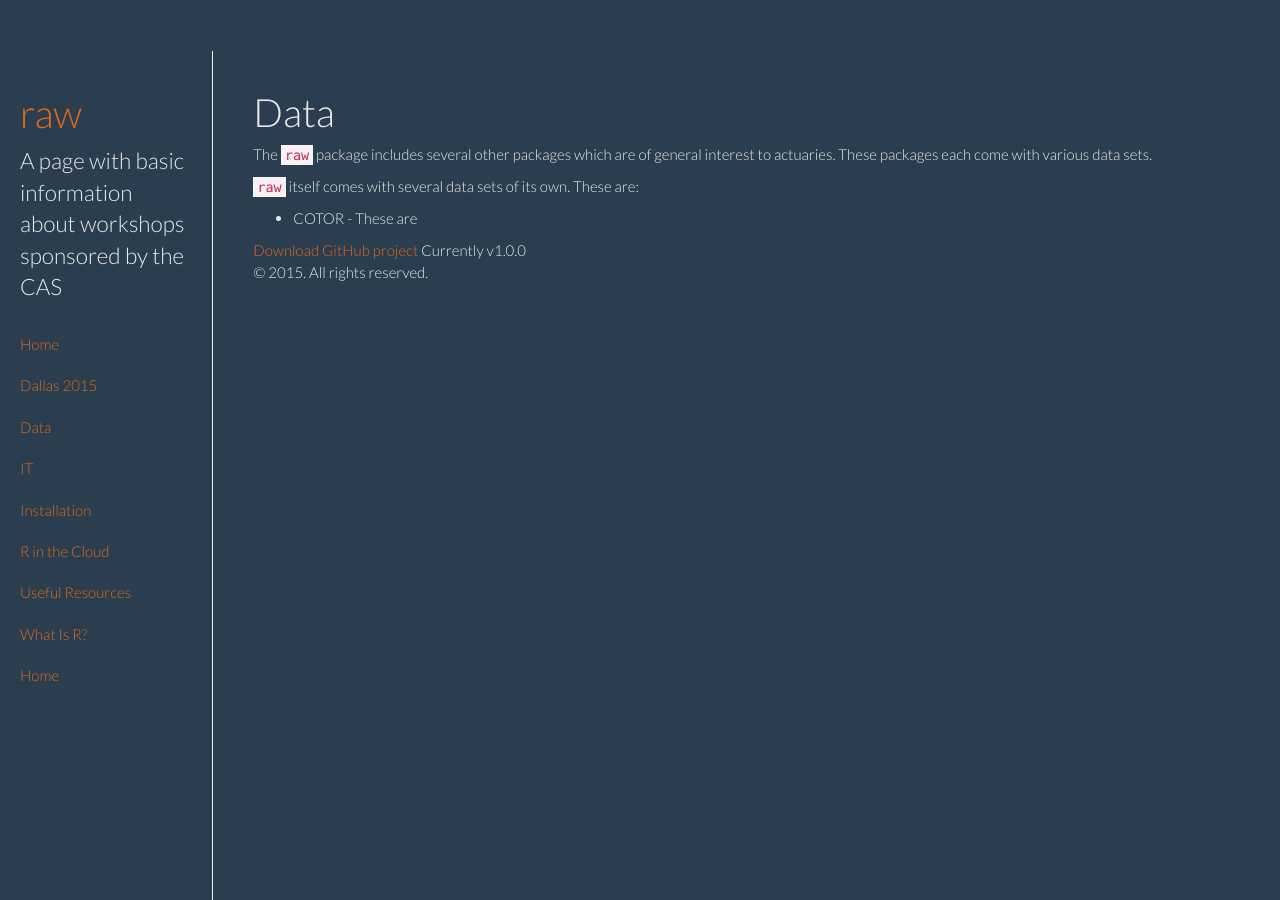
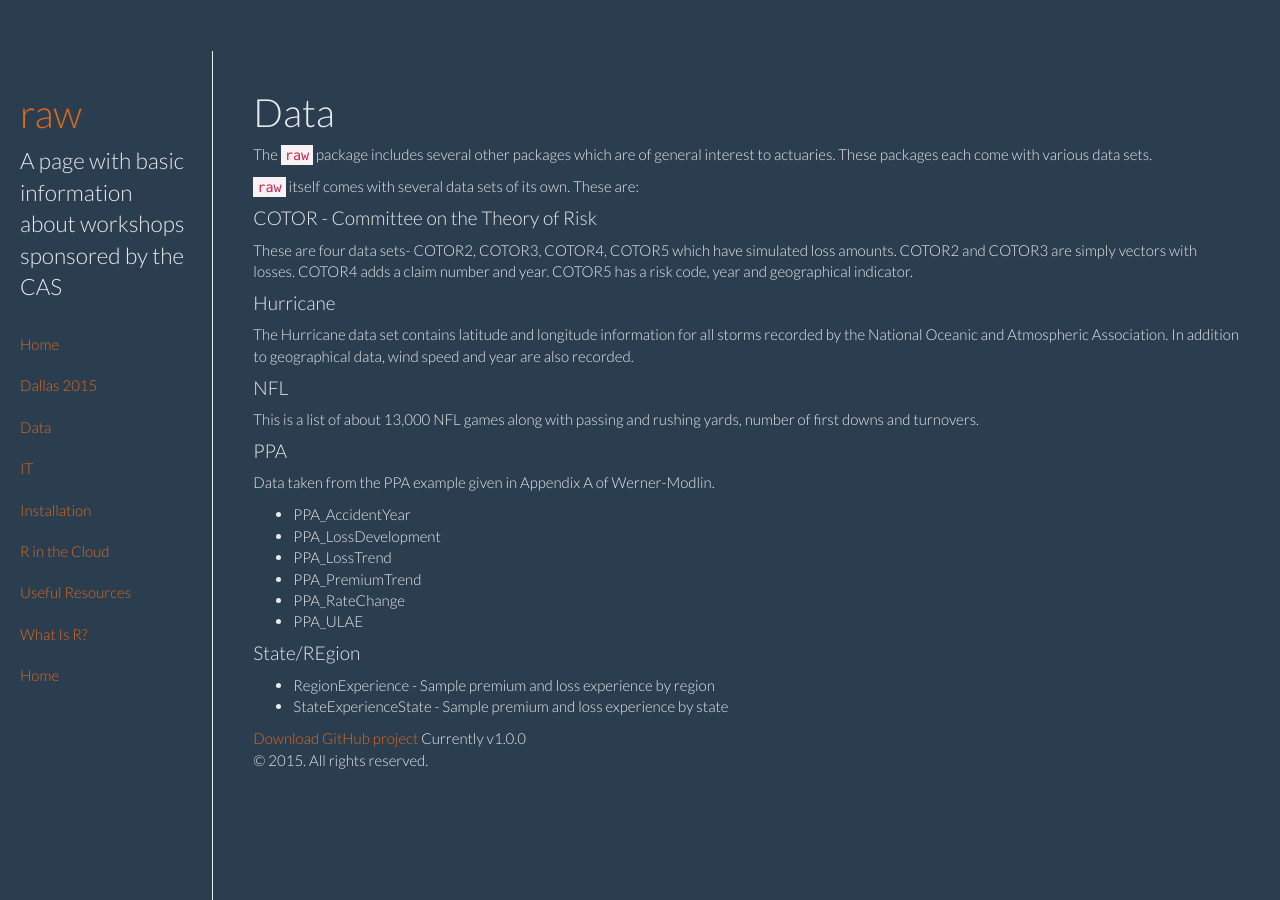
Before and after one commit to PirateGrunt/raw, a Jekyll site: the page built from Data.md, in a window 1280 px wide. Built offline with Jekyll 4.4.1, drawn with Linux system fonts in a browser that asks for light colours; nearby versions of some CDN libraries; library files that are not in the unit come from our copies.

Commit message:
More explanation of the Data

```diff
--- a/Data.md
+++ b/Data.md
@@ -7,4 +7,27 @@ The `raw` package includes several other packages which are of general interest
 
 `raw` itself comes with several data sets of its own. These are:
 
-* COTOR - These are
+#### COTOR - Committee on the Theory of Risk
+
+These are four data sets- COTOR2, COTOR3, COTOR4, COTOR5 which have simulated loss amounts. COTOR2 and COTOR3 are simply vectors with losses. COTOR4 adds a claim number and year. COTOR5 has a risk code, year and geographical indicator.
+
+#### Hurricane
+The Hurricane data set contains latitude and longitude information for all storms recorded by the National Oceanic and Atmospheric Association. In addition to geographical data, wind speed and year are also recorded.
+
+#### NFL
+This is a list of about 13,000 NFL games along with passing and rushing yards, number of first downs and turnovers.
+
+#### PPA
+
+Data taken from the PPA example given in Appendix A of Werner-Modlin.
+
+* PPA_AccidentYear
+* PPA_LossDevelopment
+* PPA_LossTrend
+* PPA_PremiumTrend
+* PPA_RateChange
+* PPA_ULAE
+
+#### State/REgion
+* RegionExperience - Sample premium and loss experience by region
+* StateExperienceState - Sample premium and loss experience by state
```
